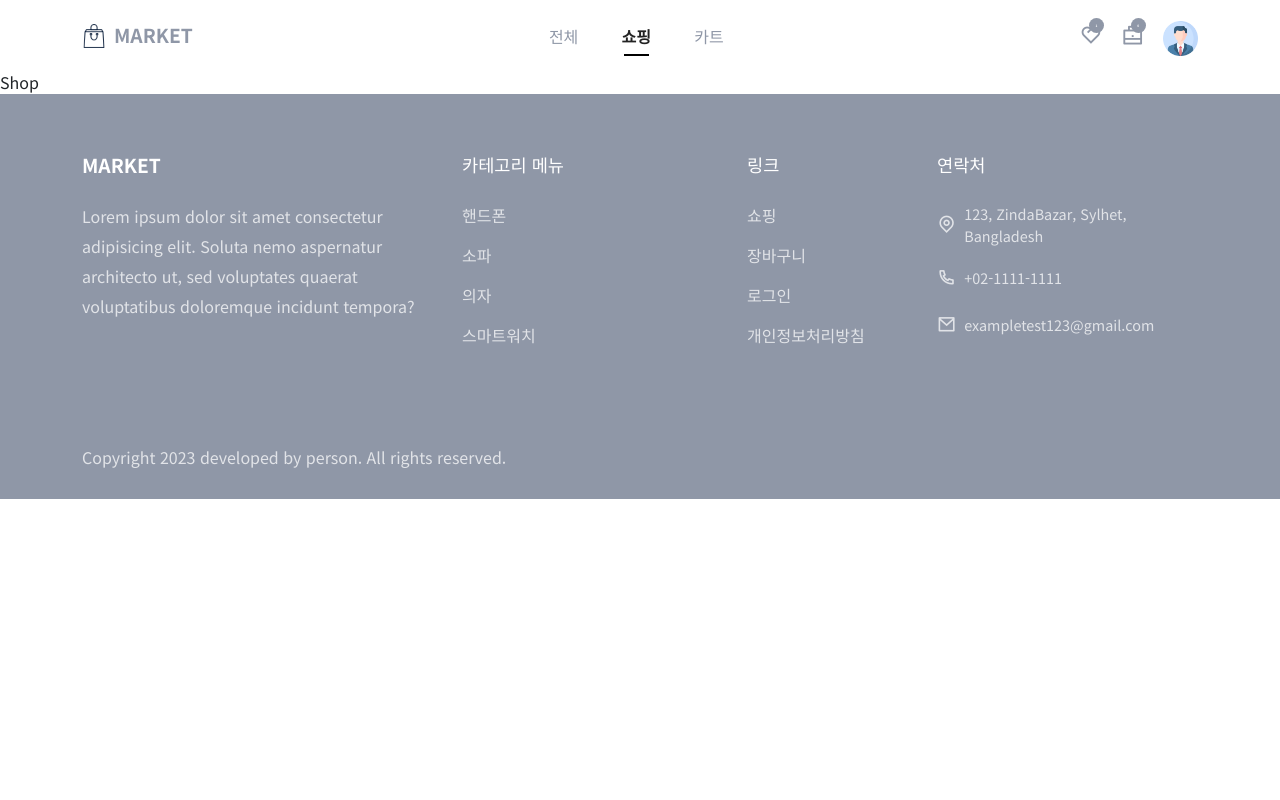
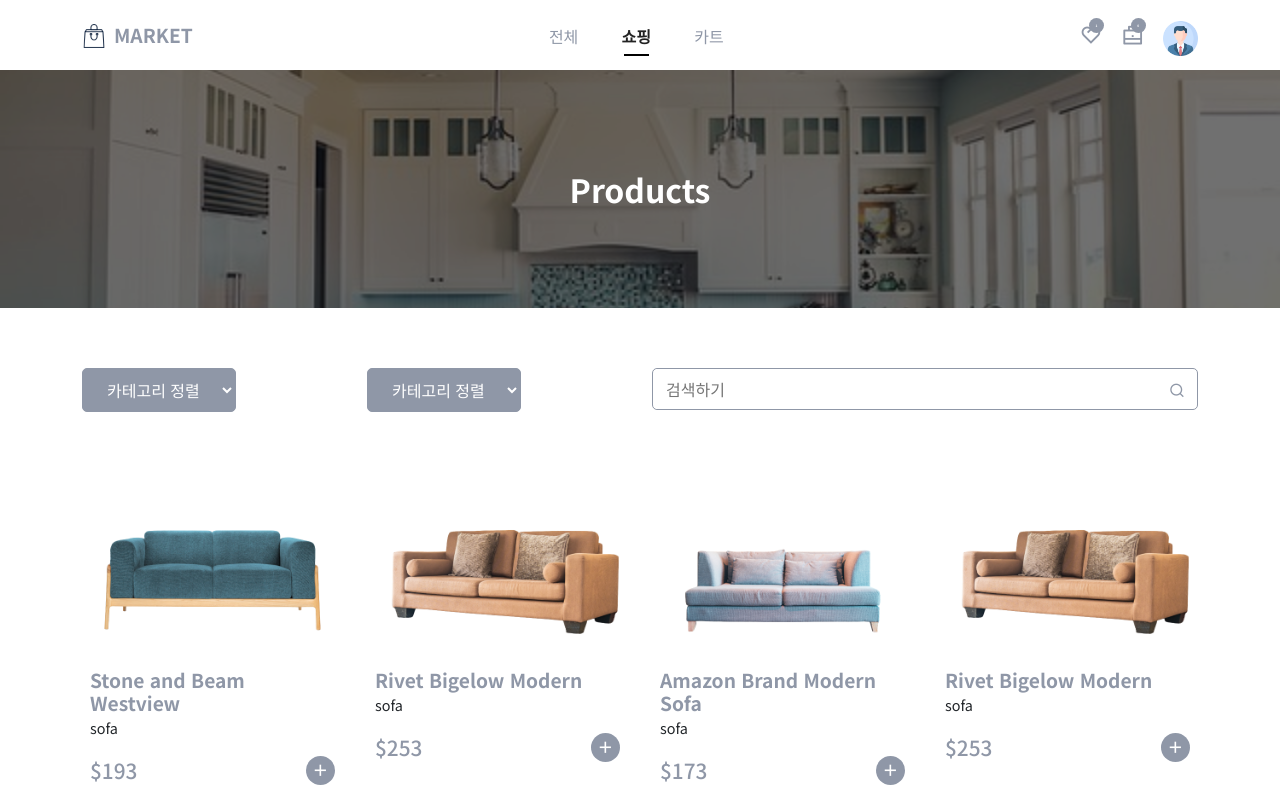
Before and after one commit to Parzival8971/react-my-ecommerce, a React (Create React App) app: page /shop in a window 1280 px wide. Shown: the top 800 px of the page. Built offline with nearby package versions, Linux system fonts and the light colour scheme; grey boxes are pictures that could not be loaded.

Commit message:
Feat(shop): create a category sorting function

```diff
--- a/src/components/Header/Header.jsx
+++ b/src/components/Header/Header.jsx
@@ -31,7 +31,7 @@
   const menuRef = useRef(null);
 
   const totalQuantity = useSelector((state) => state.cart.totalQuantity);
-  // console.log(useSelector((state) => state));
+  console.log(useSelector((state) => state));
 
   const stickyHeaderFunc = () => {
     window.addEventListener('scroll', () => {
--- /dev/null
+++ b/src/components/UI/CommonSection.jsx
@@ -0,0 +1,15 @@
+import React from 'react';
+import { Container } from 'reactstrap';
+import '../../styles/commonSection.css';
+
+const CommonSection = ({ title }) => {
+  return (
+    <section className='common__section'>
+      <Container className='text-center'>
+        <h1>{title}</h1>
+      </Container>
+    </section>
+  );
+};
+
+export default CommonSection;
--- a/src/pages/Shop.jsx
+++ b/src/pages/Shop.jsx
@@ -1,7 +1,122 @@
-import React from 'react';
+import React, { useState } from 'react';
+
+import Helmet from '../components/Helmet/Helmet';
+import CommonSection from '../components/UI/CommonSection';
+import { Col, Container, Row } from 'reactstrap';
+
+import '../styles/shop.css';
+
+import products from '../assets/data/products';
+import ProductsList from '../components/UI/ProductsList';
 
 const Shop = () => {
-  return <div>Shop</div>;
+  const [productsData, setProductsData] = useState(products);
+
+  const handleFilter = (e) => {
+    const filterValue = e.target.value;
+    console.log(filterValue);
+
+    if (filterValue === 'sofa') {
+      const filteredProducts = products.filter(
+        (item) => item.category === 'sofa'
+      );
+      setProductsData(filteredProducts);
+    }
+
+    if (filterValue === 'mobile') {
+      const filteredProducts = products.filter(
+        (item) => item.category === 'mobile'
+      );
+      setProductsData(filteredProducts);
+    }
+
+    if (filterValue === 'chair') {
+      const filteredProducts = products.filter(
+        (item) => item.category === 'chair'
+      );
+      setProductsData(filteredProducts);
+    }
+
+    if (filterValue === 'watch') {
+      const filteredProducts = products.filter(
+        (item) => item.category === 'watch'
+      );
+      setProductsData(filteredProducts);
+    }
+
+    if (filterValue === 'wireless') {
+      const filteredProducts = products.filter(
+        (item) => item.category === 'wireless'
+      );
+      setProductsData(filteredProducts);
+    }
+  };
+
+  const handleSearch = (e) => {
+    const searchTerm = e.target.value;
+    const searchedProducts = products.filter((item) =>
+      item.productName.toLowerCase().includes(searchTerm.toLowerCase())
+    );
+    setProductsData(searchedProducts);
+  };
+
+  return (
+    <Helmet title='Shop'>
+      <CommonSection title='Products' />
+
+      <section>
+        <Container>
+          <Row>
+            <Col lg='3' md='3'>
+              <div className='filter__widget'>
+                <select onChange={handleFilter}>
+                  <option>카테고리 정렬</option>
+                  <option value='sofa'>소파</option>
+                  <option value='mobile'>모바일</option>
+                  <option value='chair'>의자</option>
+                  <option value='watch'>시계</option>
+                  <option value='wireless'>블루투스</option>
+                </select>
+              </div>
+            </Col>
+            <Col lg='3' md='3'>
+              <div className='filter__widget'>
+                <select>
+                  <option>카테고리 정렬</option>
+                  <option value='ascending'>최신순</option>
+                  <option value='descending'>오래된순</option>
+                </select>
+              </div>
+            </Col>
+            <Col lg='6' md='6'>
+              <div className='search__box'>
+                <input
+                  type='text'
+                  placeholder='검색하기'
+                  onChange={handleSearch}
+                />
+                <span>
+                  <i className='ri-search-line'></i>
+                </span>
+              </div>
+            </Col>
+          </Row>
+        </Container>
+      </section>
+
+      <section className='pt-0'>
+        <Container>
+          <Row>
+            {productsData.length === 0 ? (
+              <h1 className='text-center fs-4'>상품을 찾을 수 없습니다.</h1>
+            ) : (
+              <ProductsList data={productsData} />
+            )}
+          </Row>
+        </Container>
+      </section>
+    </Helmet>
+  );
 };
 
 export default Shop;
--- /dev/null
+++ b/src/styles/commonSection.css
@@ -0,0 +1,14 @@
+.common__section {
+  background: linear-gradient(rgba(0, 0, 0, 0.562), rgba(0, 0, 0, 0.562)),
+    url('../assets/images/common-section-bg.jpg') no-repeat center center;
+  background-size: cover;
+  padding: 100px 0px;
+  display: flex;
+  align-items: center;
+  justify-content: center;
+}
+
+.common__section h1 {
+  color: #fff;
+  font-weight: 600;
+}
--- /dev/null
+++ b/src/styles/shop.css
@@ -0,0 +1,39 @@
+.filter__widget select {
+  padding: 8px 20px;
+  border: 1px solid var(--primary-color);
+  cursor: pointer;
+  border-radius: 5px;
+  background: var(--primary-color);
+  color: #fff;
+}
+
+.filter__widget select:focus {
+  outline: none !important;
+}
+
+.filter__widget select option {
+  font-size: 0.9rem;
+}
+
+.search__box {
+  width: 100%;
+  display: flex;
+  align-items: center;
+  justify-content: space-between;
+  border: 1px solid var(--primary-color);
+  border-radius: 5px;
+  padding-right: 12px;
+  padding-left: 3px;
+  cursor: pointer;
+}
+
+.search__box input {
+  width: 100%;
+  border: none;
+  outline: none;
+  padding: 8px 10px;
+}
+
+.search__box span {
+  color: var(--primary-color);
+}
```
Also changed, not shown: src/assets/images/common-section-bg.jpg (added).
